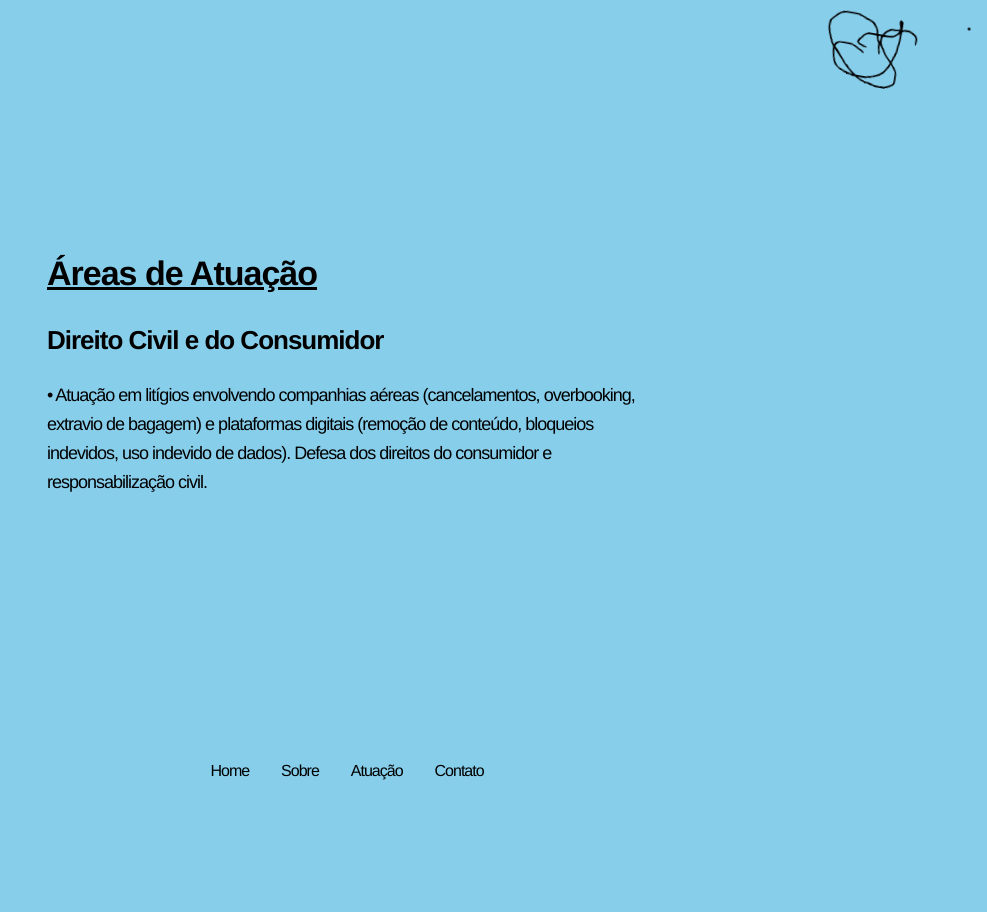
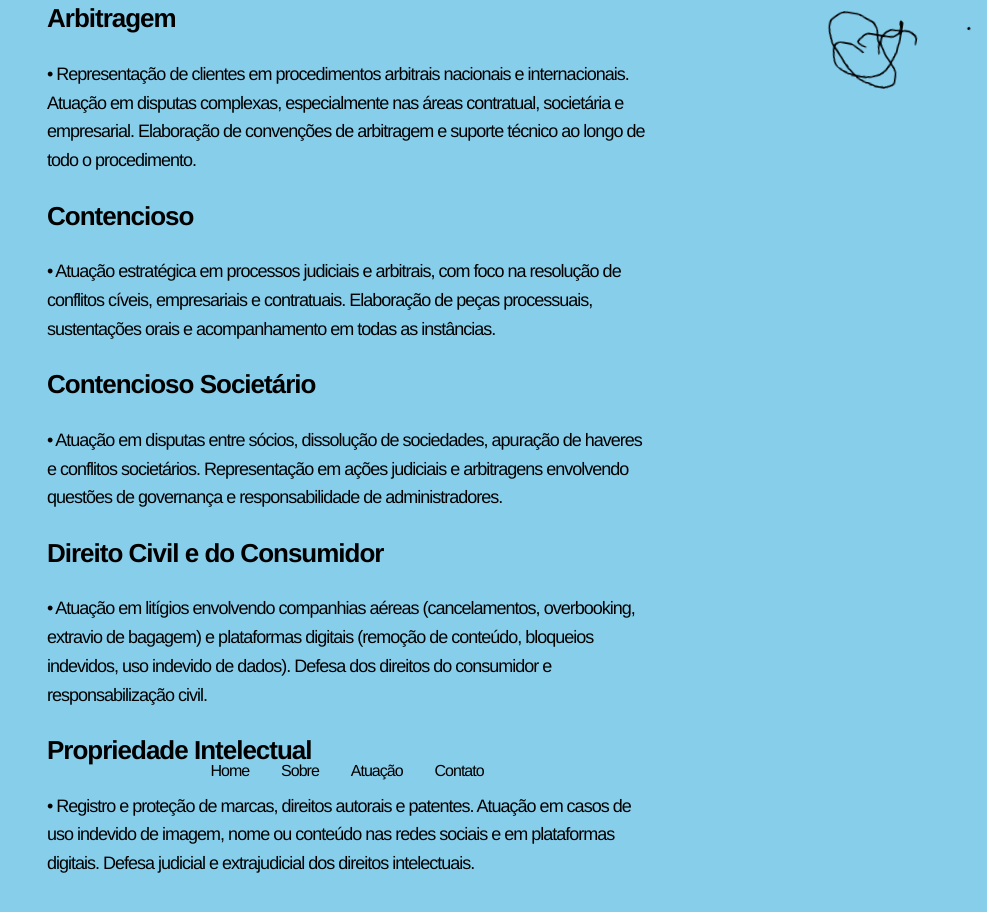
Before and after one commit to guerrinharj/strobel-advogados-front, a React (Create React App) app: page /areas-de-atuacao in a window 1280 px wide. Shown: the top 912 px of the page, without its empty margins (293-1280 px from the left). Built offline with nearby package versions, Linux system fonts and the light colour scheme.

Commit message:
areas de atuacao

```diff
--- a/src/index.css
+++ b/src/index.css
@@ -5,8 +5,7 @@ body {
     font-family: 'Helvetica', sans-serif;
     color: black;
     letter-spacing: -1px;
-    overflow: hidden;
-    height: 100vh
+    overflow-x: hidden;
 }
 
 .app {
--- a/src/pages/AtuacaoPage.js
+++ b/src/pages/AtuacaoPage.js
@@ -1,6 +1,34 @@
 import React, { useEffect, useState } from 'react';
 import { motion } from 'framer-motion';
 import Logo from '../components/Logo';
+
+const atuacoes = [
+    {
+        title: 'Arbitragem',
+        description:
+            '• Representação de clientes em procedimentos arbitrais nacionais e internacionais. Atuação em disputas complexas, especialmente nas áreas contratual, societária e empresarial. Elaboração de convenções de arbitragem e suporte técnico ao longo de todo o procedimento.',
+    },
+    {
+        title: 'Contencioso',
+        description:
+            '• Atuação estratégica em processos judiciais e arbitrais, com foco na resolução de conflitos cíveis, empresariais e contratuais. Elaboração de peças processuais, sustentações orais e acompanhamento em todas as instâncias.',
+    },
+    {
+        title: 'Contencioso Societário',
+        description:
+            '• Atuação em disputas entre sócios, dissolução de sociedades, apuração de haveres e conflitos societários. Representação em ações judiciais e arbitragens envolvendo questões de governança e responsabilidade de administradores.',
+    },
+    {
+        title: 'Direito Civil e do Consumidor',
+        description:
+            '• Atuação em litígios envolvendo companhias aéreas (cancelamentos, overbooking, extravio de bagagem) e plataformas digitais (remoção de conteúdo, bloqueios indevidos, uso indevido de dados). Defesa dos direitos do consumidor e responsabilização civil.',
+    },
+    {
+        title: 'Propriedade Intelectual',
+        description:
+            '• Registro e proteção de marcas, direitos autorais e patentes. Atuação em casos de uso indevido de imagem, nome ou conteúdo nas redes sociais e em plataformas digitais. Defesa judicial e extrajudicial dos direitos intelectuais.',
+    },
+];
 
 export default function AtuacaoPage() {
     const [isMobile, setIsMobile] = useState(window.innerWidth <= 768);
@@ -25,14 +53,10 @@ export default function AtuacaoPage() {
                 justifyContent: 'center',
                 alignItems: 'center',
                 textAlign: 'center',
-                height: '100vh',
                 paddingBottom: '60px',
             }}
         >
-
-        <Logo
-        style={{position: 'fixed', right: 0, top: 10}}
-        />
+            <Logo style={{ position: 'fixed', right: 0, top: 10 }} />
 
             <div
                 style={{
@@ -55,21 +79,12 @@ export default function AtuacaoPage() {
                         Áreas de Atuação
                     </h1>
 
-                    <h2 style={{ fontSize: isMobile ? '18px' : '26px' }}>
-                        Direito Civil e do Consumidor
-                    </h2>
-                    <p style={{ fontSize: isMobile ? '16px' : '18px', lineHeight: '1.6' }}>
-                        • Atuação em litígios envolvendo companhias aéreas (cancelamentos, overbooking, extravio de bagagem) e plataformas digitais (remoção de conteúdo, bloqueios indevidos, uso indevido de dados). Defesa dos direitos do consumidor e responsabilização civil.
-
-
-
-
-
-
-
-
-                    </p>
-
+                    {atuacoes.map((area, index) => (
+                        <div key={index}>
+                            <h2 style={{ fontSize: isMobile ? '18px' : '26px' }}>{area.title}</h2>
+                            <p style={{ fontSize: isMobile ? '16px' : '18px', lineHeight: '1.6' }}>{area.description}</p>
+                        </div>
+                    ))}
                 </div>
             </div>
         </motion.div>
```
